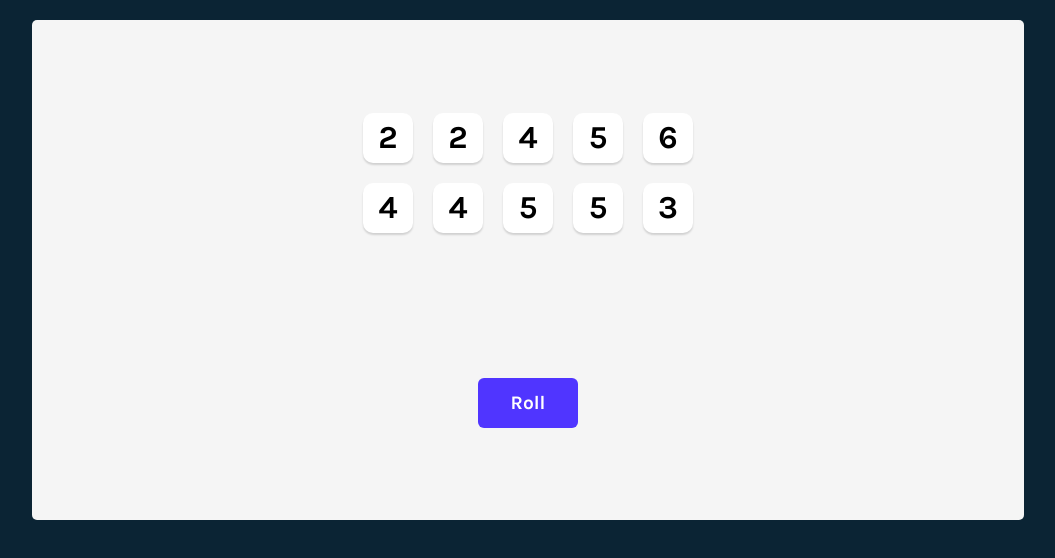
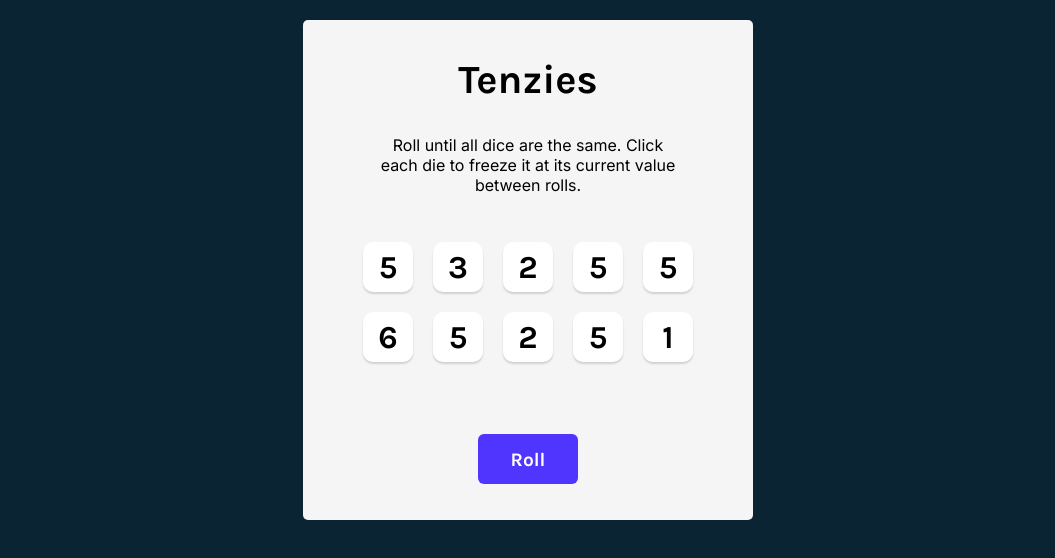
Before and after one commit to Hunde-D/Tenzies-Game-React, a React (Vite) app: page / in a window 1280 px wide. Shown: the top 558 px of the page, without its empty margins (112-1167 px from the left). Built offline with nearby package versions, Linux system fonts and the light colour scheme.

Commit message:
update the game
every thing is working the only thing left is the to the player the game is over.

```diff
--- a/src/App.css
+++ b/src/App.css
@@ -1,5 +1,5 @@
 main {
-  max-width: 80%;
+  max-width: 450px;
   height: 500px;
   background-color: #f5f5f5;
   margin: auto;
@@ -10,18 +10,28 @@
   justify-content: space-around;
   align-items: center;
 }
+.title {
+  font-size: 40px;
+  margin: 0;
+}
 
+.instructions {
+  font-family: "Inter", sans-serif;
+  font-weight: 400;
+  margin-top: 0;
+  text-align: center;
+}
 .dice--container {
   display: grid;
   grid-template: auto / repeat(5, 1fr);
   gap: 20px;
+  margin-bottom: 40px;
 }
 .die-face {
   width: 50px;
   height: 50px;
   border-radius: 10px;
   box-shadow: 0px 2px 2px rgba(0, 0, 0, 0.15);
-  background-color: #ffffff;
   display: flex;
   justify-content: center;
   align-items: center;
--- a/src/App.jsx
+++ b/src/App.jsx
@@ -1,25 +1,60 @@
 import { useEffect, useState } from "react";
 import "./App.css";
 import Die from "./Die";
+import { nanoid } from "nanoid";
 
 function App() {
+  const [dice, setDice] = useState(allNewDice);
+
+  function generateNewDie() {
+    return {
+      value: Math.ceil(Math.random() * 6),
+      isHeld: false,
+      id: nanoid(),
+    };
+  }
+
   function allNewDice() {
     const newDice = [];
     for (let i = 0; i < 10; i++) {
-      newDice.push(Math.ceil(Math.random() * 6));
+      newDice.push(generateNewDie());
     }
     return newDice;
   }
-  const [dice, setDice] = useState(allNewDice);
+  function holdDice(id) {
+    setDice((oldDice) =>
+      oldDice.map((die) =>
+        die.id === id ? { ...die, isHeld: !die.isHeld } : die
+      )
+    );
+  }
+
   // setDice(newDice);
   function rollDice() {
-    setDice(allNewDice);
+    setDice((oldDice) =>
+      oldDice.map((die) => {
+        return die.isHeld ? die : generateNewDie();
+      })
+    );
   }
 
-  const dieElement = dice.map((die) => <Die value={die} />);
+  const dieElement = dice.map((die) => (
+    <Die
+      key={die.id}
+      value={die.value}
+      isHeld={die.isHeld}
+      holdDice={() => holdDice(die.id)}
+    />
+  ));
 
   return (
     <main>
+      <h1 className="title">Tenzies</h1>
+      <p className="instructions">
+        Roll until all dice are the same. Click <br />
+        each die to freeze it at its current value
+        <br /> between rolls.
+      </p>
       <div className="dice--container">{dieElement}</div>
       <button className="roll-dice" onClick={rollDice}>
         Roll
--- a/src/Die.jsx
+++ b/src/Die.jsx
@@ -1,6 +1,9 @@
 function Die(props) {
+  const styles = {
+    backgroundColor: props.isHeld ? "#59E391" : "white",
+  };
   return (
-    <div className="die-face">
+    <div className="die-face" style={styles} onClick={props.holdDice}>
       <h2 className="die-num">{props.value}</h2>
     </div>
   );
```
